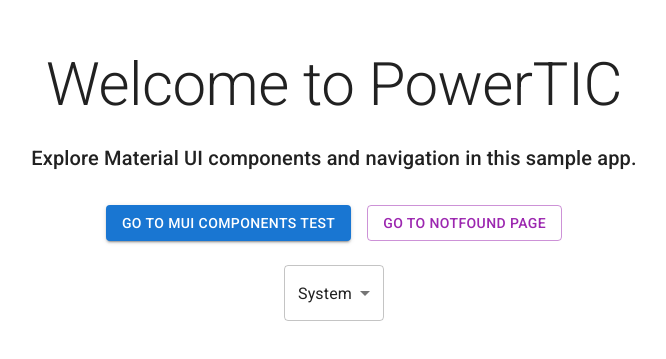
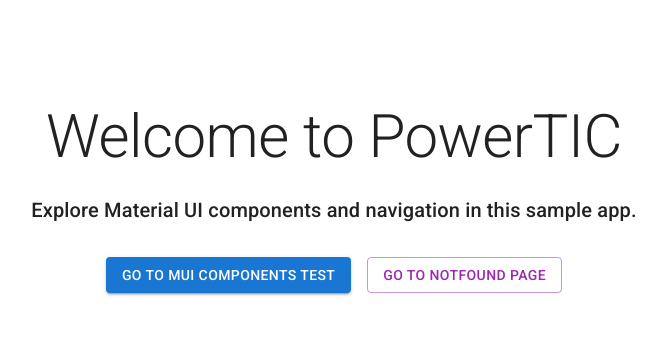
Before and after one commit to NexeliumMx/PowerTick-frontend, a React (Vite) app: page / in a window 1280 px wide. Shown: the part 203-562 px from the top of the page, without its empty margins (306-972 px from the left). Built offline with nearby package versions, Linux system fonts and the light colour scheme.

Commit message:
remove ToggleColorMode.jsx and selection box from Home.
Now ToggleColorMode is only available in Header

```diff
--- a/src/components/ToggleColorMode.jsx
+++ /dev/null
@@ -1,47 +0,0 @@
-import * as React from 'react';
-import Box from '@mui/material/Box';
-import Select from '@mui/material/Select';
-import MenuItem from '@mui/material/MenuItem';
-import { ThemeProvider, createTheme, useColorScheme } from '@mui/material/styles';
-
-function MyApp() {
-  const { mode, setMode } = useColorScheme();
-  if (!mode) {
-    return null;
-  }
-  return (
-    <Box
-      sx={{
-        display: 'flex',
-        width: '100%',
-        alignItems: 'center',
-        justifyContent: 'center',
-        bgcolor: 'background.default',
-        color: 'text.primary',
-        borderRadius: 1,
-        p: 3,
-        minHeight: '56px',
-      }}
-    >
-      <Select value={mode} onChange={(event) => setMode(event.target.value)}>
-        <MenuItem value="system">System</MenuItem>
-        <MenuItem value="light">Light</MenuItem>
-        <MenuItem value="dark">Dark</MenuItem>
-      </Select>
-    </Box>
-  );
-}
-
-const theme = createTheme({
-  colorSchemes: {
-    dark: true,
-  },
-});
-
-export default function ToggleColorMode() {
-  return (
-    <ThemeProvider theme={theme}>
-      <MyApp />
-    </ThemeProvider>
-  );
-}
--- a/src/pages/Home.jsx
+++ b/src/pages/Home.jsx
@@ -1,7 +1,6 @@
 import React from 'react';
 import { useNavigate } from 'react-router-dom';
 import { Box, Button, Typography } from '@mui/material';
-import ToggleColorMode from "../components/ToggleColorMode";
 
 export default function Home() {
   const navigate = useNavigate();
@@ -41,8 +40,6 @@
           Go to NotFound Page
         </Button>
       </Box>
-
-      <ToggleColorMode />
     </Box>
   );
 }
```
